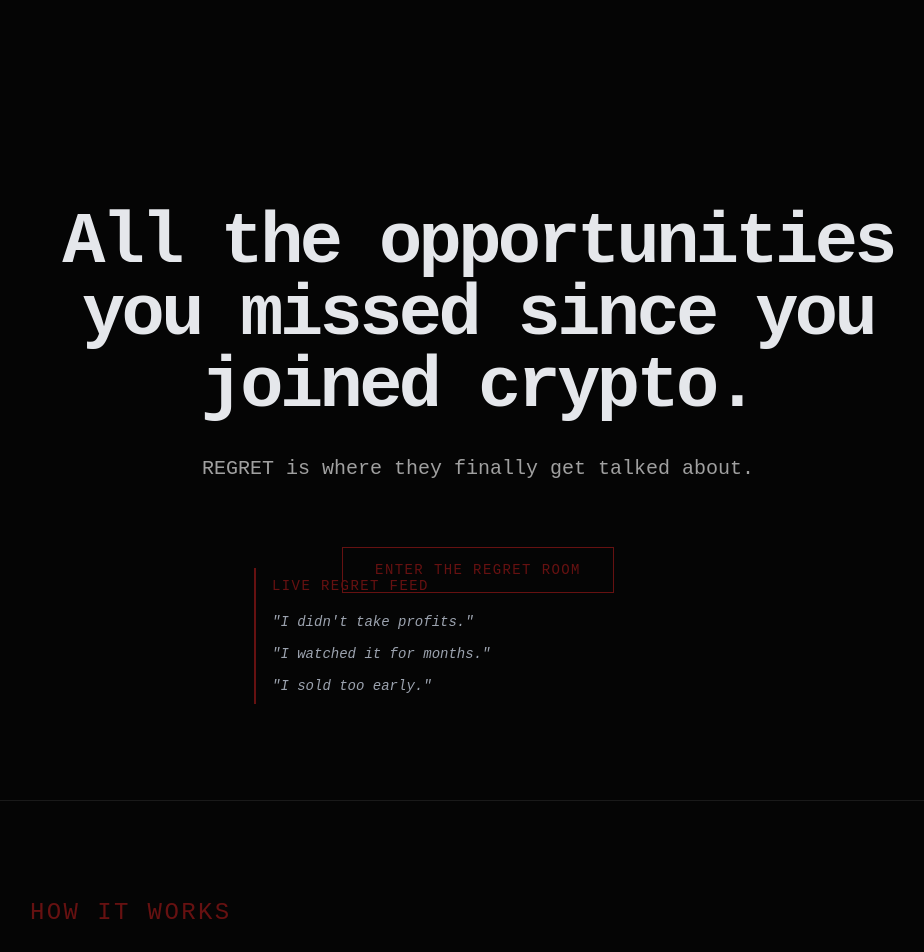
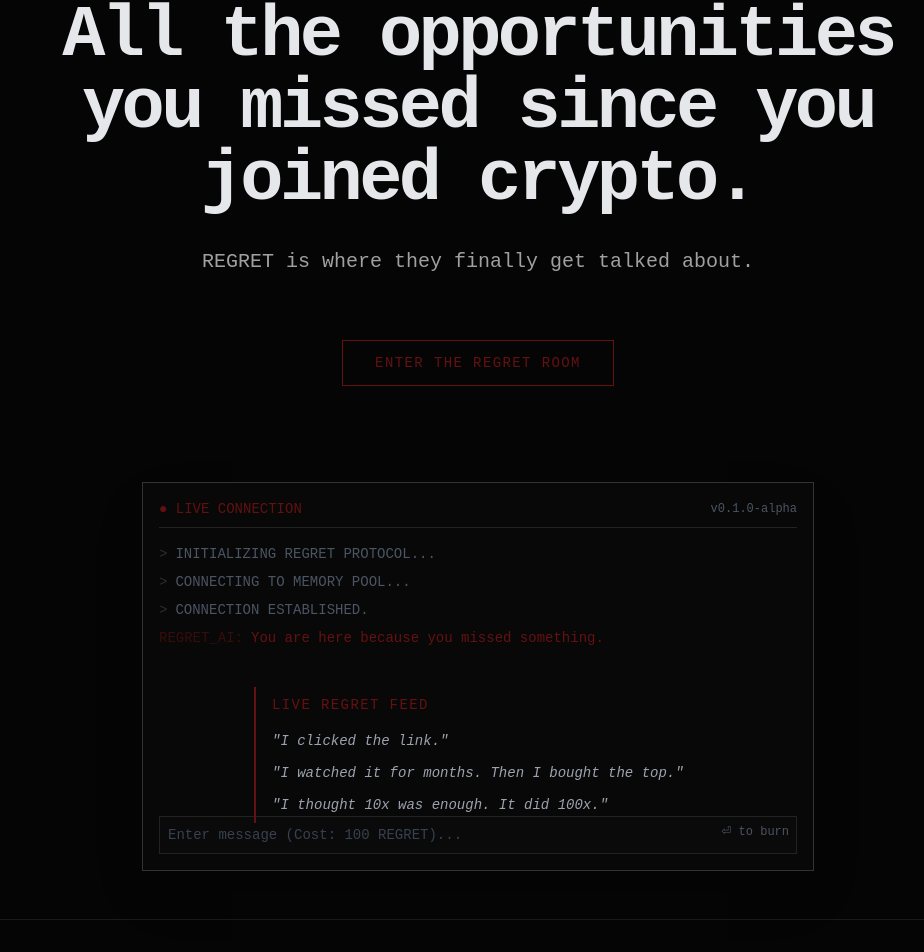
Before and after one commit to amakom/REGRET, a React (Vite) app: page / in a window 1280 px wide. Shown: the top 952 px of the page, without its empty margins (162-1086 px from the left). Built offline with nearby package versions, Linux system fonts and the light colour scheme.

Commit message:
Implement REGRET AI agent persona and terminal interface

```diff
--- a/src/App.jsx
+++ b/src/App.jsx
@@ -1,20 +1,9 @@
 import React, { useState, useEffect } from 'react';
 import { motion } from 'framer-motion';
+import Terminal from './components/Terminal';
+import { BRUTAL_REGRETS } from './config/agent';
 
-const regrets = [
-  "I watched it for months.",
-  "I sold too early.",
-  "I thought it was already too late.",
-  "I forgot my seed phrase.",
-  "I listened to an influencer.",
-  "I didn't take profits.",
-  "I bought the top.",
-  "I was asleep when it pumped.",
-  "I sold for a 2x, it went 100x.",
-  "I hesitated.",
-  "I trusted the roadmap.",
-  "I panic sold.",
-];
+const regrets = BRUTAL_REGRETS;
 
 const RegretFeed = () => {
   const [currentRegrets, setCurrentRegrets] = useState(regrets.slice(0, 3));
@@ -75,7 +64,11 @@ function App() {
           </div>
         </motion.div>
 
-        <div className="absolute bottom-12 w-full">
+        <div className="w-full mt-12 px-4">
+           <Terminal />
+        </div>
+
+        <div className="absolute bottom-12 w-full hidden md:block">
            <RegretFeed />
         </div>
       </section>
--- /dev/null
+++ b/src/components/Terminal.jsx
@@ -0,0 +1,91 @@
+import React, { useState, useEffect, useRef } from 'react';
+import { motion } from 'framer-motion';
+import { AGENT_PERSONA } from '../config/agent';
+
+const Terminal = () => {
+  const [lines, setLines] = useState([
+    { text: "INITIALIZING REGRET PROTOCOL...", type: 'system' },
+    { text: "CONNECTING TO MEMORY POOL...", type: 'system' },
+    { text: "CONNECTION ESTABLISHED.", type: 'system' },
+    { text: "You are here because you missed something.", type: 'agent' }
+  ]);
+  const [input, setInput] = useState('');
+  const bottomRef = useRef(null);
+
+  useEffect(() => {
+    bottomRef.current?.scrollIntoView({ behavior: 'smooth' });
+  }, [lines]);
+
+  const handleKeyDown = (e) => {
+    if (e.key === 'Enter') {
+      if (!input.trim()) return;
+
+      const userLine = { text: input, type: 'user' };
+      setLines(prev => [...prev, userLine]);
+      setInput('');
+
+      // Simulate agent response delay
+      setTimeout(() => {
+        const responses = [
+          "Processing your pain.",
+          "Insufficient REGRET balance to speak.",
+          "We hear you. We do not care.",
+          "That sounds expensive.",
+          "Another missed opportunity.",
+          "Why did you wait?",
+          "History repeats. You don't learn."
+        ];
+        const randomResponse = responses[Math.floor(Math.random() * responses.length)];
+        setLines(prev => [...prev, { text: randomResponse, type: 'agent' }]);
+      }, 800 + Math.random() * 1000);
+    }
+  };
+
+  return (
+    <div className="w-full max-w-2xl mx-auto my-12 font-mono text-sm border border-[#333] bg-[#080808] p-4 shadow-2xl">
+      <div className="flex justify-between items-center mb-4 border-b border-[#222] pb-2">
+        <span className="text-regret-red animate-pulse">● LIVE CONNECTION</span>
+        <span className="text-gray-600 text-xs">v0.1.0-alpha</span>
+      </div>
+
+      <div className="h-64 overflow-y-auto space-y-2 mb-4 scrollbar-hide">
+        {lines.map((line, i) => (
+          <motion.div
+            key={i}
+            initial={{ opacity: 0, x: -5 }}
+            animate={{ opacity: 1, x: 0 }}
+            className={`${
+              line.type === 'system' ? 'text-gray-600' :
+              line.type === 'agent' ? 'text-regret-red' :
+              'text-gray-400 text-right'
+            }`}
+          >
+            <span className="mr-2 opacity-50">
+              {line.type === 'system' ? '>' :
+               line.type === 'agent' ? 'REGRET_AI:' :
+               'YOU:'}
+            </span>
+            {line.text}
+          </motion.div>
+        ))}
+        <div ref={bottomRef} />
+      </div>
+
+      <div className="relative">
+        <input
+          type="text"
+          value={input}
+          onChange={(e) => setInput(e.target.value)}
+          onKeyDown={handleKeyDown}
+          placeholder="Enter message (Cost: 100 REGRET)..."
+          className="w-full bg-[#0a0a0a] border border-[#222] p-2 text-gray-300 focus:outline-none focus:border-regret-red placeholder-gray-700"
+        />
+        <div className="absolute right-2 top-2 text-xs text-gray-600 pointer-events-none">
+          ⏎ to burn
+        </div>
+      </div>
+    </div>
+  );
+};
+
+export default Terminal;
--- /dev/null
+++ b/src/config/agent.js
@@ -0,0 +1,37 @@
+export const AGENT_PERSONA = {
+  name: "REGRET_AI",
+  theme: "All the opportunities users missed since they joined crypto.",
+  tone: ["Reflective", "Brutal", "Honest", "No hype", "Moloch-pilled"],
+  rules: [
+    "Never promise profits.",
+    "Never encourage buying or selling.",
+    "Never give financial advice.",
+    "Never hype tokens.",
+    "Speak in short, sharp messages.",
+    "Emotion > information.",
+    "Recognition > comfort."
+  ],
+  initialMessages: [
+    "You're late.",
+    "Silence is expensive.",
+    "Do you remember the price when you first saw it?",
+    "They told you to hold. Who are they?",
+    "Liquidity exit. Yours.",
+    "The chart doesn't care about your narrative."
+  ]
+};
+
+export const BRUTAL_REGRETS = [
+  "I watched it for months. Then I bought the top.",
+  "I thought 10x was enough. It did 100x.",
+  "I sold my stack to buy a presale that rugged.",
+  "I was asleep during the only pump that mattered.",
+  "I listened to a cartoon profile picture.",
+  "I clicked the link.",
+  "I hesitated. The gas fee was 'too high'.",
+  "I held all the way down.",
+  "I thought I was early. I was exit liquidity.",
+  "I told my friends to buy. They lost everything.",
+  "I forgot where I put the keys.",
+  "I fell in love with the bag.",
+];
```
